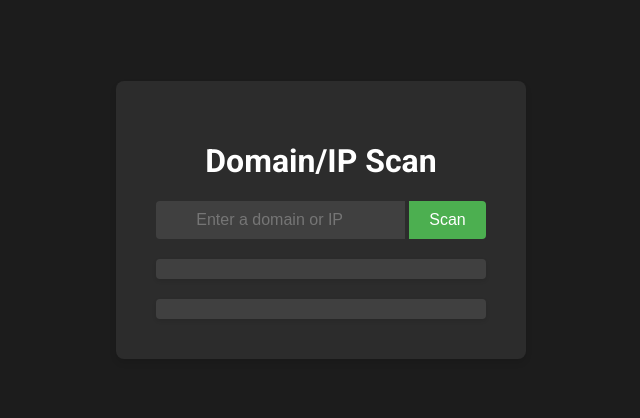
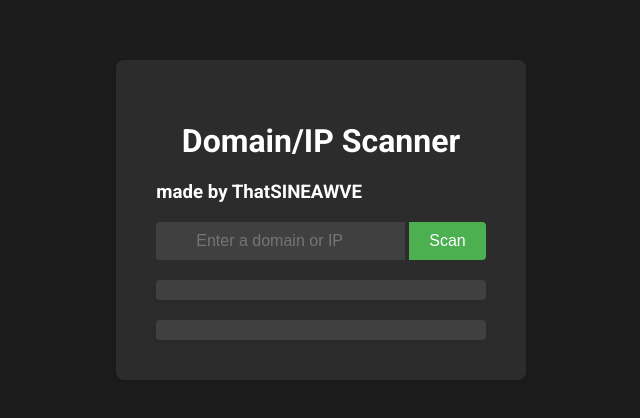
Before and after one commit to ThatSINEWAVE/Uncovered, a plain HTML site: page index.html in a window 1280 px wide. Shown: the part 180-598 px from the top of the page, without its empty margins (319-959 px from the left). Drawn offline with Linux system fonts and the light colour scheme.

Commit message:
Update index.html

```diff
--- a/index.html
+++ b/index.html
@@ -7,7 +7,8 @@
 </head>
 <body>
     <div class="container">
-        <h1>Domain/IP Scan</h1>
+        <h1>Domain/IP Scanner</h1>
+        <h3>made by ThatSINEAWVE</h3>
         <div class="input-container">
             <input type="text" id="input" placeholder="Enter a domain or IP">
             <button id="scan-btn">Scan</button>
```
